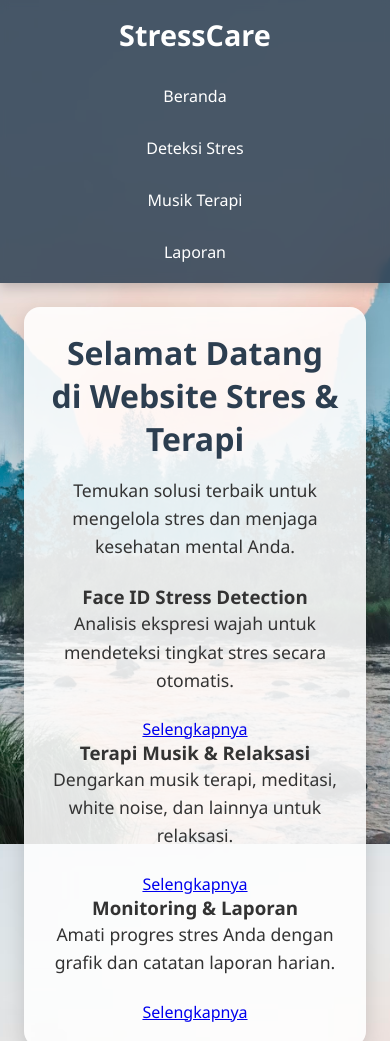
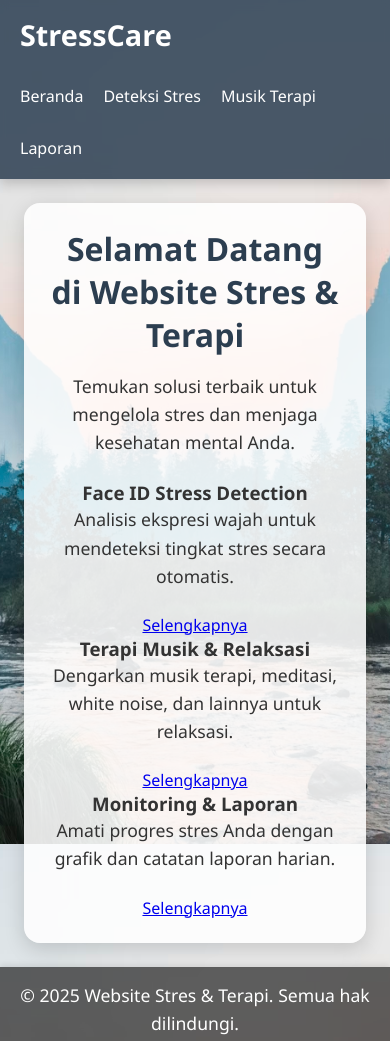
Before and after one commit to FatkhurRq/ZenFlow, a plain HTML site: page index.html in a window 390 px wide. Shown: the top 1041 px of the page. Drawn offline with Linux system fonts and the light colour scheme.

Commit message:
style css commit 10 April

```diff
--- a/styles.css
+++ b/styles.css
@@ -56,9 +56,9 @@
     color: #fff;
     text-decoration: none;
     font-weight: 500;
-    padding: 8px 12px;
+    padding: 0px;
     border-radius: 6px;
-    transition: background-color 0.3s;
+    transition: background-color 0.5s;
   }
 
   .nav-links li a:hover {
@@ -128,13 +128,13 @@
   /* Responsif */
   @media (max-width: 768px) {
     .nav-container {
-      flex-direction: column;
+      flex-direction: row;
       align-items: center;
       gap: 10px;
     }
 
     .nav-links {
-      flex-direction: column;
+      flex-direction: row;
       align-items: center;
     }
 
```
